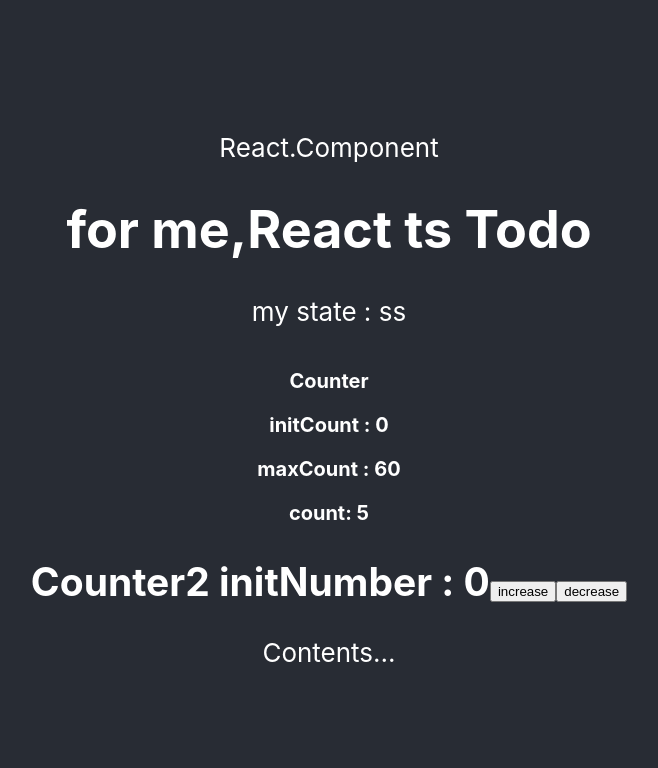
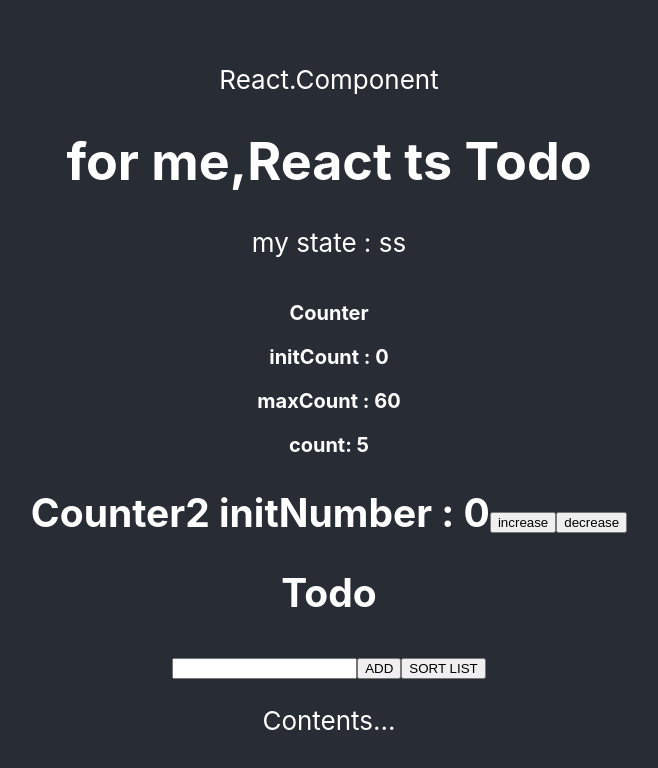
Before and after one commit to SinYongJu/ts-todo-react, a React (Create React App) app: page / in a window 1280 px wide. Shown: the top 768 px of the page, without its empty margins (311-969 px from the left). Built offline with nearby package versions, Linux system fonts and the light colour scheme.

Commit message:
ADD : TODO

```diff
--- a/src/components/App.tsx
+++ b/src/components/App.tsx
@@ -3,6 +3,7 @@
 import Header from './Header';
 import Counter from './Counter';
 import Counter2 from './Counter2';
+import Todo from './Todo';
 
 
 function App() {
@@ -14,6 +15,7 @@
         <main>
           <Counter initCount={0}/>
           <Counter2 />
+          <Todo/>
           Contents...
         </main>
       </div>
--- /dev/null
+++ b/src/components/Todo.tsx
@@ -0,0 +1,147 @@
+import React, { useState, useRef, useEffect } from 'react';
+
+interface TodoItem{
+    value : string,
+    id: number,
+    doUpdate : boolean
+}
+interface Todos{
+    targetId : number
+    input : string,
+    list : Array<TodoItem>
+}
+
+
+function Todo (props:any) {
+    const [todos, setTodos] = useState<Todos>({targetId : 0,input:'', list: []})
+
+    const ref = useRef<HTMLInputElement | null >(null)
+    useEffect(()=>{
+        if(ref.current !== null){
+            ref.current.focus()
+        }
+    })
+
+    const onChange = (event : React.ChangeEvent<HTMLInputElement>) => {
+        const value : string = event.target.value
+        setTodos((toto) => ({
+                ...toto,
+                input : value,
+            }))
+    }
+
+    const onKeyPress = (event : React.KeyboardEvent<HTMLInputElement>) => event.keyCode === 13 && create()
+    const addTodo = () => create()
+    const create = (id?:number) => {
+        if(todos.input.length > 4){
+            setTodos(totos => {
+                const todoIndex = todos.list.length-1
+                const addId = todos.list[todoIndex] ? todos.list[todoIndex].id + 1 : 1
+                const item : TodoItem = {
+                    value : totos.input,
+                    id : addId,
+                    doUpdate : false,
+                }
+                return {
+                    ...todos,
+                    input : '',
+                    list : todos.list.concat(item)
+                }
+            })
+        }
+    }
+    const removeTodo = (id:number) => {
+        const {list } = todos
+        const removedList = list.filter(todos => todos.id !== id)
+        setTodos((toto) => ({
+            ...toto,
+            list : [...removedList]
+        }))
+    }
+    const remove = (id : number) => {
+        return () => {
+            removeTodo(id)
+        }
+    }
+    const updateTodo = (target : number) => {
+        todos.list[target].doUpdate = !todos.list[target].doUpdate
+        setTodos((toto) => {
+            return {
+                ...toto,
+                targetId : todos.list[target].doUpdate ? target : 0,
+                list : [...todos.list]
+            }
+        })
+
+    }
+    const onChangeUpdate = (event : React.ChangeEvent<HTMLInputElement>) => {
+        const value : string = event.target.value
+        setTodos(todos => {
+            todos.list[todos.targetId].value = value
+            return {
+                ...todos,
+                list : [...todos.list]
+            }
+        })
+    }
+    const onKeyPressUpdate = (event : React.KeyboardEvent<HTMLInputElement>) => {
+        if(event.keyCode === 13){
+            updateTodo(todos.targetId)
+        }
+    }
+    const update = (id : number) => {
+        return () => {
+            let target = todos.list.findIndex(item => item.id === id)
+            updateTodo(target)
+        }
+    }
+
+    const sort = () => {
+        setTodos(todos => {
+           const sorted = todos.list.map((item, index) => ({
+             ...item,
+             id : index + 1
+            }))
+            return {
+                ...todos,
+                list : sorted
+                }
+            })
+    }
+
+    const {input, list} = todos
+
+    return <React.Fragment>
+        <h2>Todo</h2>
+        <div>
+            <input type="text" id={"todoInput"} value={input} onChange={onChange} onKeyUp={onKeyPress} />
+            <button type="button" onClick={addTodo}>ADD</button>
+            <button type="button" onClick={sort}>SORT LIST</button>
+        </div>
+        <ul style={{listStyle:'none'}}>
+            {
+                list && list.map((item,index) => {
+                    const {id, value, doUpdate} = item
+                    return (
+                        <li key={`${id}__value__${index}`}>
+                            {
+                               !doUpdate ?
+                                <p>
+                                    {id} : {value}
+                                    <button type="button" onClick={update(id)}>UPDATE</button>
+                                    <button type="button" onClick={remove(id)}>REMOVE</button>
+                                </p>
+                                 :
+                                <p>
+                                    <input type="text" id={`${id}__value`} value={value} onChange={onChangeUpdate} onKeyUp={onKeyPressUpdate} ref={ref}/>
+                                </p>
+                            }
+
+                        </li>
+                    )
+                })
+            }
+        </ul>
+    </React.Fragment>
+}
+export default Todo
```
